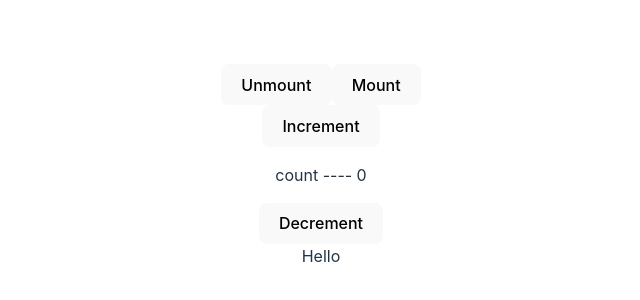
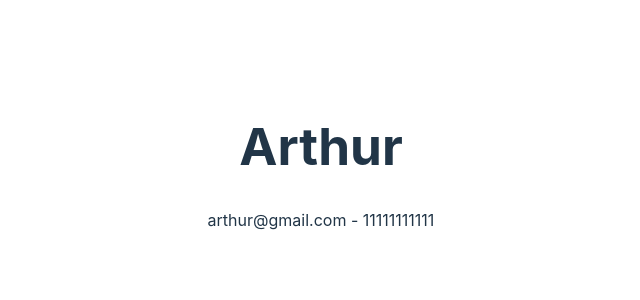
Before and after one commit to iamwaiyanminhtet/react-playground, a React (Vite) app: page / in a window 1280 px wide. Shown: the part 234-534 px from the top of the page, without its empty margins (319-959 px from the left). Built offline with nearby package versions, Linux system fonts and the light colour scheme.

Commit message:
react prop-types package

```diff
--- a/package.json
+++ b/package.json
@@ -11,6 +11,7 @@
     "test": "vitest"
   },
   "dependencies": {
+    "prop-types": "^15.8.1",
     "react": "^18.2.0",
     "react-dom": "^18.2.0",
     "uuid": "^9.0.1"
--- a/src/App.jsx
+++ b/src/App.jsx
@@ -4,19 +4,23 @@
 import { useState } from 'react';
 import './App.css'
 import ClassComponentMethods from './components/ClassComponentMethods';
+import PropType from './components/PropType';
 
 function App() {
-  const [unmount, setUnmount] = useState(false);
+  // const [unmount, setUnmount] = useState(false);
 
   return (
+    // <>
+    // <div>
+    // <button onClick={() => setUnmount(true)}>Unmount</button>
+    // <button onClick={() => setUnmount(false)}>Mount</button>
+    // </div>
+    // {
+    //   unmount === false ? <ClassComponentMethods/> : null
+    // }
+    // </>
     <>
-    <div>
-    <button onClick={() => setUnmount(true)}>Unmount</button>
-    <button onClick={() => setUnmount(false)}>Mount</button>
-    </div>
-    {
-      unmount === false ? <ClassComponentMethods/> : null
-    }
+    <PropType name="Arthur" email='arthur@gmail.com' phone={Number('11111111111')}></PropType>
     </>
   );
 }
--- /dev/null
+++ b/src/components/PropType.jsx
@@ -0,0 +1,23 @@
+import propTypes from 'prop-types';
+
+const PropType = ({name, email, phone}) => {
+  return (
+    <>
+    <h1> {name} </h1>
+    <p>{email} - {phone}</p>
+    </>
+  )
+}
+
+PropType.propTypes = {
+    name : propTypes.string,
+    email : propTypes.string.isRequired,
+    phone : propTypes.number,
+}
+PropType.defaultProps = {
+    name : 'Jack',
+    email : 'Jack@gmail.com',
+    phone : 9593243255,
+}
+
+export default PropType;
```
Also changed, not shown: 1 other file (tests, documents, lock files or other folders).
